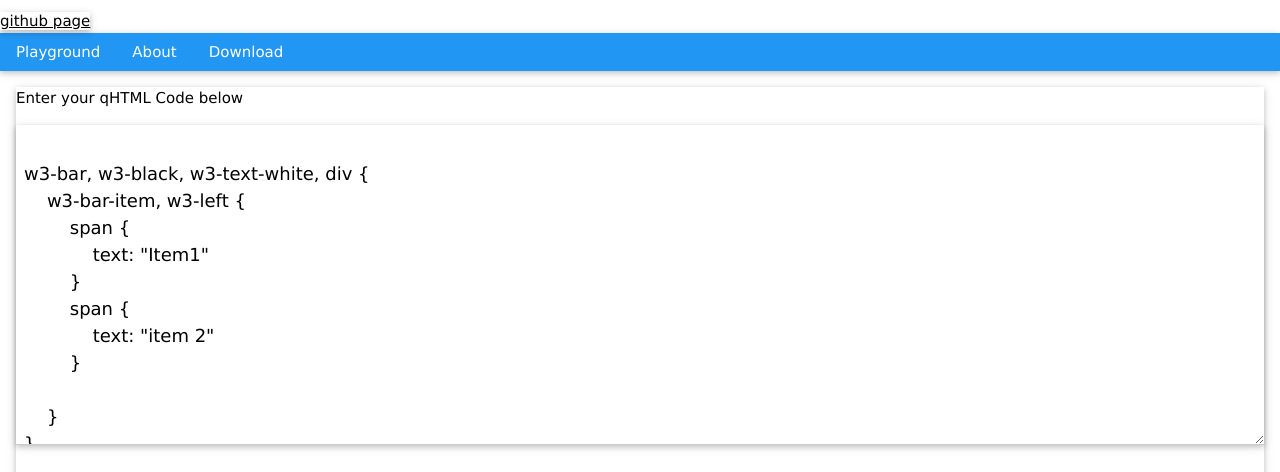
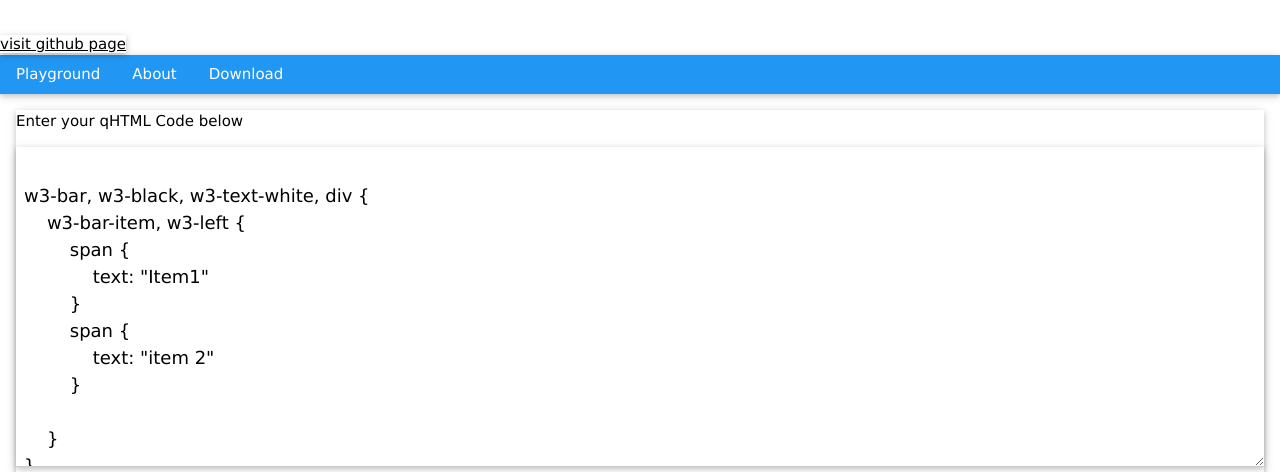
Before and after one commit to mikeNickaloff/qhtml, a plain HTML site: page demo.html in a window 1280 px wide. Shown: the top 472 px of the page. Drawn offline with nearby package versions, Linux system fonts and the light colour scheme.

Commit message:
Update demo.html

```diff
--- a/demo.html
+++ b/demo.html
@@ -19,10 +19,12 @@
             h1 {
                 class: "w3-title";
             }
+	 br { }
 	   a {
-	            href: "github.io/mikeNickaloff/qhtml"
-                     content: "github page";
-		}
+	       id: "downloadLink"
+		content: "visit github page"
+	   }
+
             w3-bar {
 		w3-blue {
 		   div { class: "tabnav";
@@ -206,6 +208,8 @@ function toggleTab(tabName) {
 
 document.addEventListener("QHTMLContentLoaded", function() {
 
+
+	qOne("#downloadLink").setAttribute("href", "https://github.io/mikeNickaloff/qhtml")
 //set the demo playground default code
 	qOne("#qhtmlEditor").value = `
 w3-bar, w3-black, w3-text-white, div {
```
